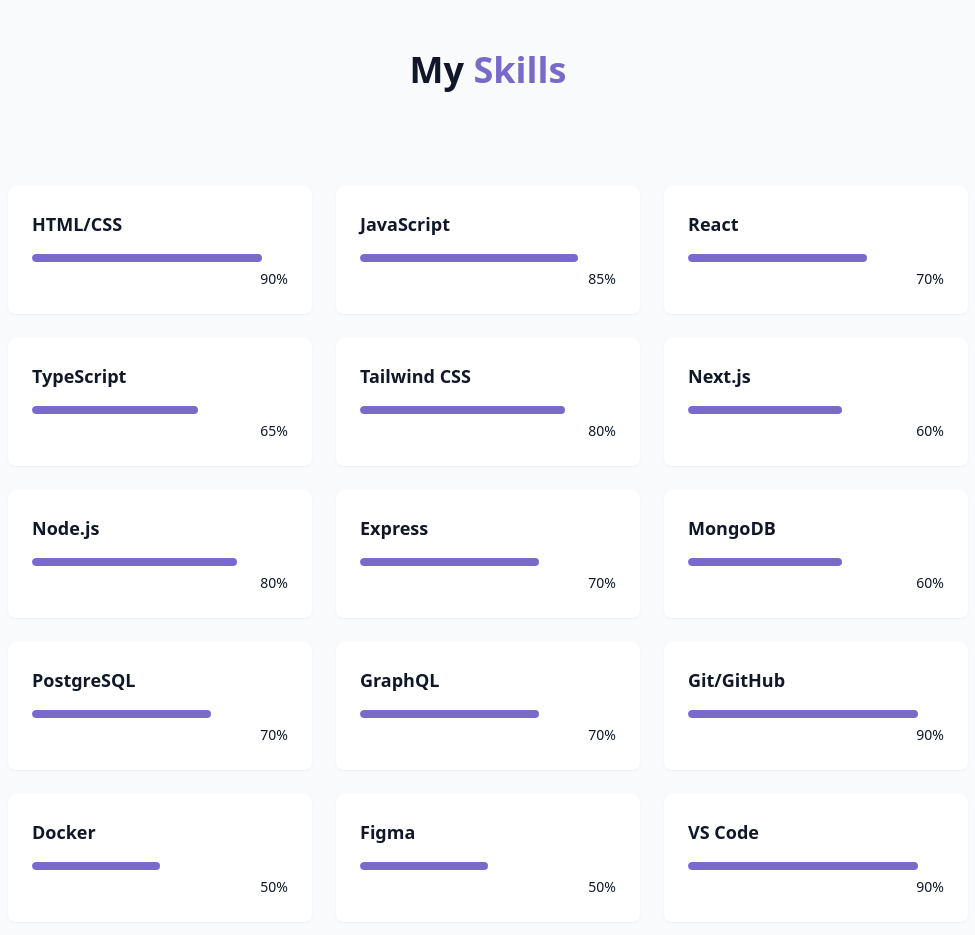
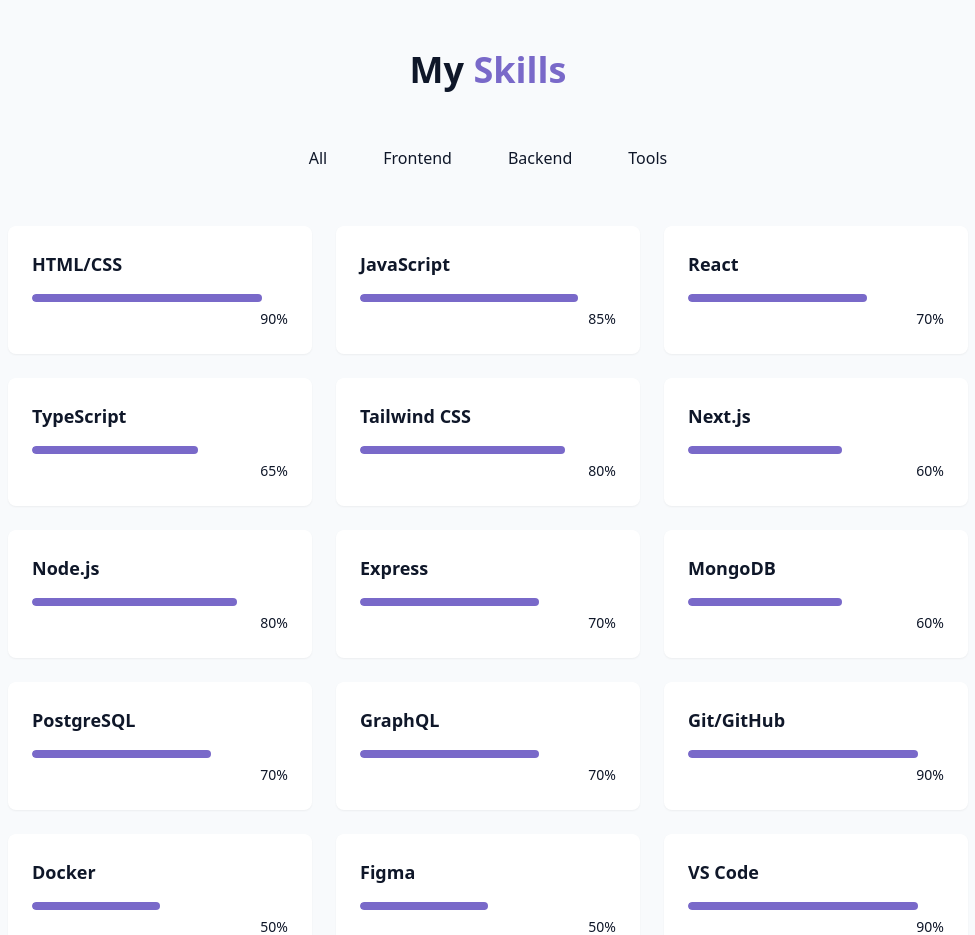
Before and after one commit to iancorbett/reactPortfolio, a React (Vite) app: page / in a window 1280 px wide. Shown: the part 1480-2415 px from the top of the page, without its empty margins (152-1127 px from the left). Built offline with nearby package versions, Linux system fonts and the light colour scheme.

Commit message:
click function

```diff
--- a/src/components/SkillsSection.jsx
+++ b/src/components/SkillsSection.jsx
@@ -22,7 +22,7 @@ const skills = [
 
 ];
 
-const categories = ["all", "frontend", "backend", "tools"]
+const categories = ["all", "frontend", "backend", "tools"];
 
 export const SkillsSection = () => {
     const [activeCategory, setActiveCategory] = useState("all");
@@ -36,7 +36,15 @@ export const SkillsSection = () => {
             </h2>
 
             <div className="flex flex-wrap justify-center gap-4 mb-12">
-
+                {categories.map((category, key) => (
+                    <button
+                    key={key}
+                    onClick={() => setActiveCategory(category)}
+                    className="px-5 py-2 rounded-full transition-colors duration-300 capitalize"
+                    >
+                    {category}
+                    </button>
+                ))}
             </div>
 
             <div className="grid grid-cols-1 sm:grid-cols-2 lg:grid-cols-3 gap-6">
```
